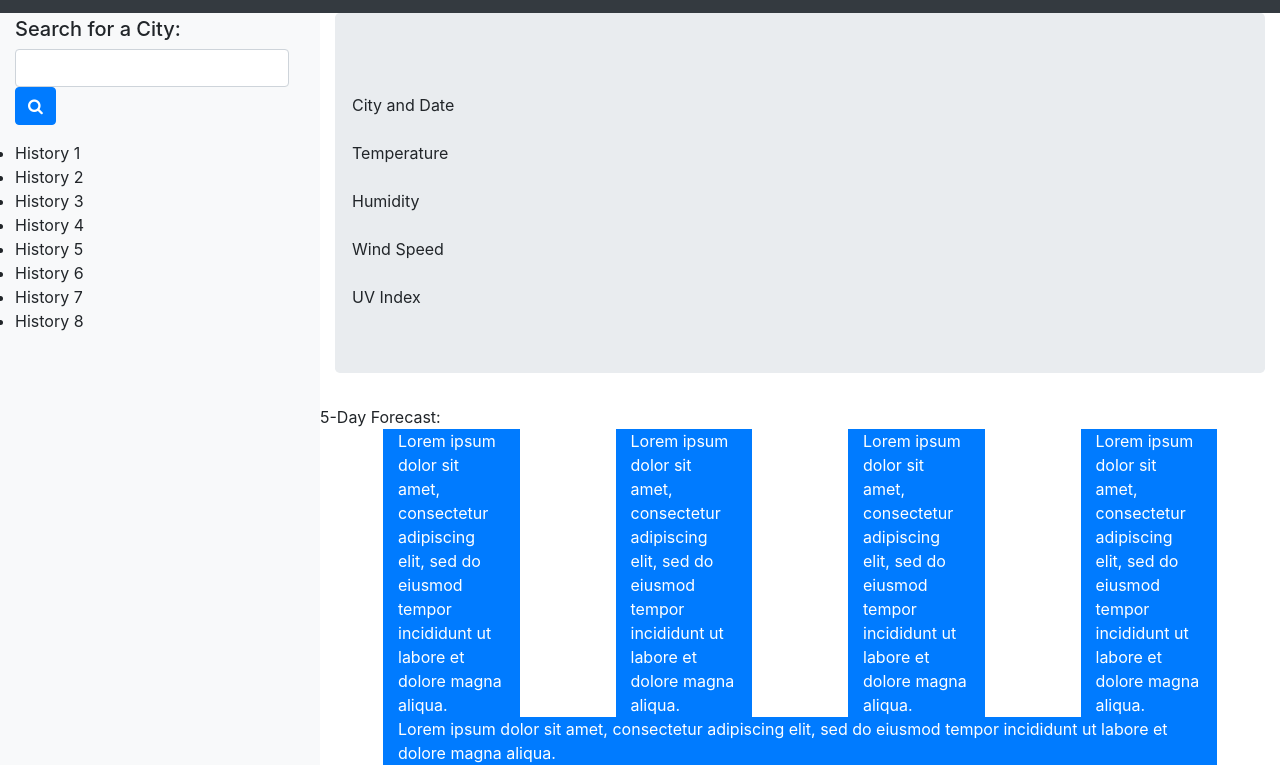
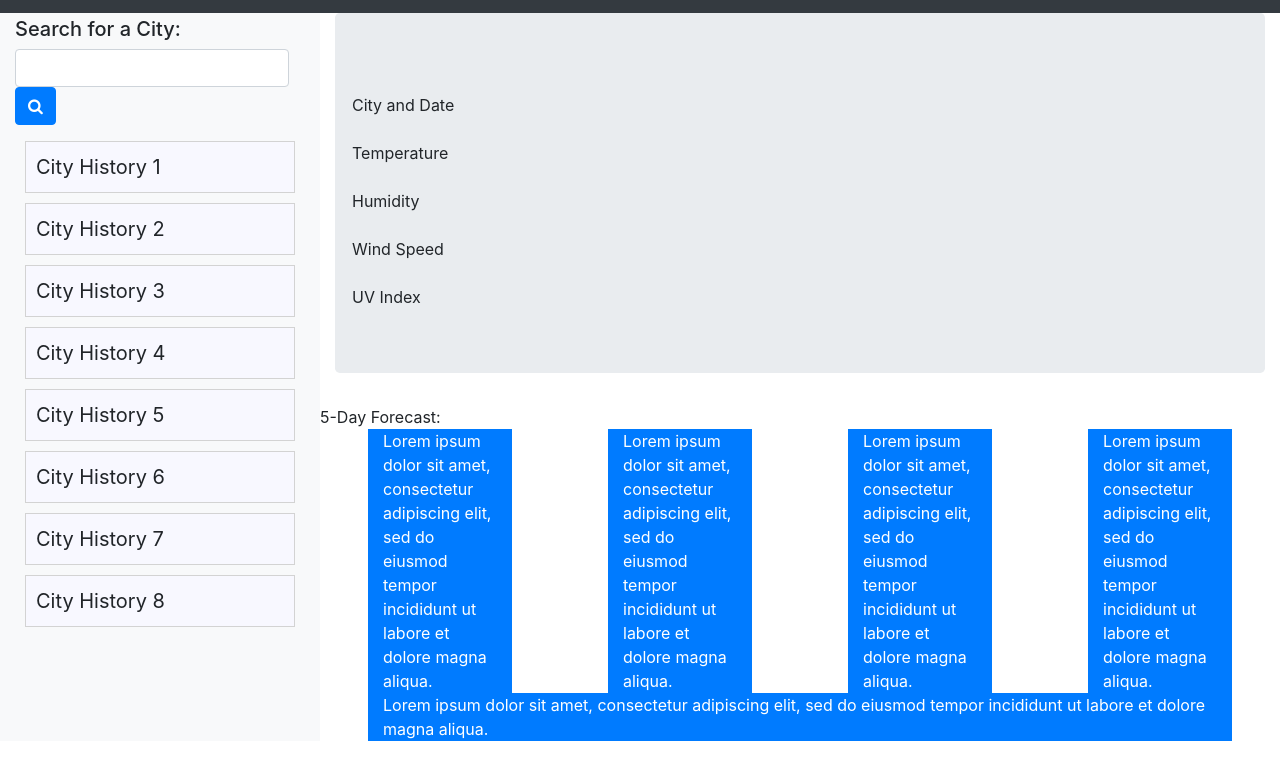
Before and after one commit to florsu/My-JS-City-Weather-APP, a plain HTML site: page index.html in a window 1280 px wide. Shown: the part 59-824 px from the top of the page. After the commit the page ends 800 px from the top, so only its background shows below. Drawn offline with nearby package versions, Linux system fonts and the light colour scheme; a script that the page names is missing.

Commit message:
populate boxes for city search history

```diff
--- a/index.html
+++ b/index.html
@@ -29,16 +29,62 @@
         </div>
         <!--Section for search city history-->
 
-        <ul class="list-group history" id="history">
-          <li>History 1</li>
-          <li>History 2</li>
-          <li>History 3</li>
-          <li>History 4</li>
-          <li>History 5</li>
-          <li>History 6</li>
-          <li>History 7</li>
-          <li>History 8</li>
-        </ul>
+        <div style="background: ghostwhite;
+            font-size: 20px;
+            padding: 10px;
+            border: 1px solid lightgray;
+            margin: 10px;">
+          City History 1
+        </div>
+        <div style="background: ghostwhite;
+            font-size: 20px;
+            padding: 10px;
+            border: 1px solid lightgray;
+            margin: 10px;">
+          City History 2
+        </div>
+        <div style="background: ghostwhite;
+            font-size: 20px;
+            padding: 10px;
+            border: 1px solid lightgray;
+            margin: 10px;">
+          City History 3
+        </div>
+        <div style="background: ghostwhite;
+            font-size: 20px;
+            padding: 10px;
+            border: 1px solid lightgray;
+            margin: 10px;">
+          City History 4
+        </div>
+        <div style="background: ghostwhite;
+            font-size: 20px;
+            padding: 10px;
+            border: 1px solid lightgray;
+            margin: 10px;">
+          City History 5
+        </div>
+        <div style="background: ghostwhite;
+            font-size: 20px;
+            padding: 10px;
+            border: 1px solid lightgray;
+            margin: 10px;">
+          City History 6
+        </div>
+        <div style="background: ghostwhite;
+            font-size: 20px;
+            padding: 10px;
+            border: 1px solid lightgray;
+            margin: 10px;">
+          City History 7
+        </div>
+        <div style="background: ghostwhite;
+            font-size: 20px;
+            padding: 10px;
+            border: 1px solid lightgray;
+            margin: 10px;">
+          City History 8
+        </div>
       </aside>
       <!-- End left side -->
       <!-- Start right side -->
@@ -69,7 +115,7 @@
         <!-- Start Forecast -->
         <div id="forecast" class="mt-3">
           <div class="row">5-Day Forecast:</div>
-          <div class="container">
+          <div class="container"></div>
           <div class="row">
             <div class="col px-md-5">
               <div class="col-sm bg-primary text-white">Lorem ipsum dolor sit amet, consectetur adipiscing elit, sed
```
Lines whose indentation alone changed are shown as unchanged.
